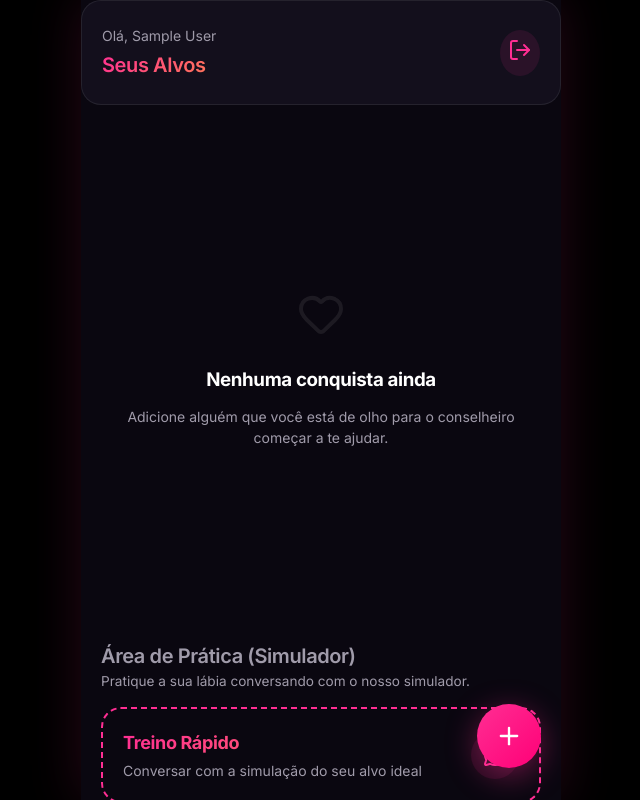
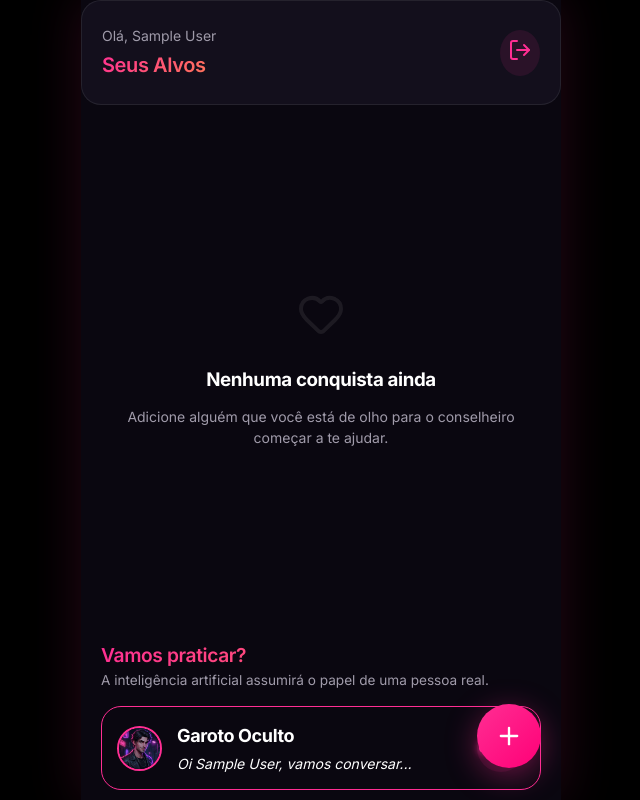
Before and after one commit to toposcansend-cmyk/IshTar.AI, a React (Vite) app: page /#/dashboard in a window 1280 px wide. Shown: the whole page, without its empty margins (319-959 px from the left). Built offline with nearby package versions, Linux system fonts and the light colour scheme; sample sign-in values are in the browser's storage.

Commit message:
feat: improve training area design simulating an active whatsapp message

```diff
--- a/src/pages/Dashboard.tsx
+++ b/src/pages/Dashboard.tsx
@@ -2,6 +2,8 @@
 import { useNavigate } from 'react-router-dom';
 import { useAppContext } from '../store/AppProvider';
 import { Plus, MessageCircle, Heart, LogOut } from 'lucide-react';
+import avatarWoman from '../assets/avatar-woman.png';
+import avatarMan from '../assets/avatar-man.png';
 import './Dashboard.css';
 
 const Dashboard = () => {
@@ -62,20 +64,35 @@ const Dashboard = () => {
                 )}
 
                 <div className="section-title" style={{ marginTop: '2rem', marginBottom: '1rem' }}>
-                    <h2 className="title-small text-secondary">Área de Prática (Simulador)</h2>
-                    <p className="text-secondary" style={{ fontSize: '0.85rem' }}>Pratique a sua lábia conversando com o nosso simulador.</p>
+                    <h2 className="title-small text-gradient" style={{ fontSize: '1.2rem' }}>Vamos praticar?</h2>
+                    <p className="text-secondary" style={{ fontSize: '0.85rem' }}>A inteligência artificial assumirá o papel de uma pessoa real.</p>
                 </div>
 
                 <div
                     className="target-card glass-panel training-card"
                     onClick={handleTrainingClick}
-                    style={{ border: '2px dashed var(--primary)', background: 'rgba(var(--primary-rgb), 0.05)' }}
+                    style={{
+                        border: '1px solid var(--primary)',
+                        background: 'rgba(var(--primary-rgb), 0.1)',
+                        display: 'flex',
+                        alignItems: 'center',
+                        gap: '15px',
+                        padding: '15px'
+                    }}
                 >
-                    <div className="target-info">
-                        <h3 className="text-gradient">Treino Rápido</h3>
-                        <p className="text-secondary truncate">Conversar com a simulação do seu alvo ideal</p>
+                    <img
+                        src={profile?.targetGender === 'mulher' ? avatarWoman : avatarMan}
+                        alt="Avatar Simulador"
+                        style={{ width: '45px', height: '45px', borderRadius: '50%', objectFit: 'cover', border: '2px solid var(--primary)' }}
+                    />
+                    <div className="target-info" style={{ flex: 1 }}>
+                        <h3>{profile?.targetGender === 'mulher' ? 'Garota Oculta' : 'Garoto Oculto'}</h3>
+                        <p className="text-secondary truncate" style={{ fontStyle: 'italic', color: 'var(--text-light)' }}>
+                            Oi {profile?.name}, vamos conversar...
+                        </p>
                     </div>
                     <div className="target-action">
+                        <div style={{ background: 'var(--primary)', borderRadius: '50%', width: '10px', height: '10px', marginRight: '10px', boxShadow: '0 0 8px var(--primary)' }}></div>
                         <MessageCircle size={24} color="var(--primary)" />
                     </div>
                 </div>
```
